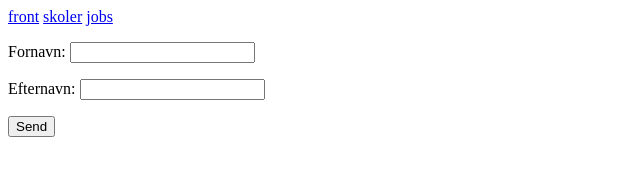
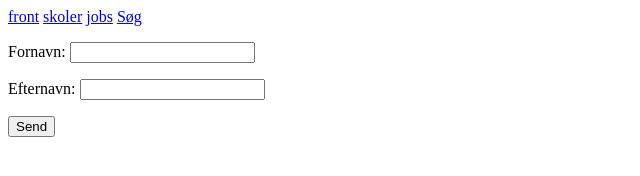
Before and after one commit to jonathanTOPerrier/express-test-repo, a website: page public/index.html in a window 1280 px wide. Shown: the full height of the page, 0-640 px from the left. Drawn offline with Linux system fonts and the light colour scheme.

Commit message:
mindrer ændring - genvej til søge siden

```diff
--- a/public/index.html
+++ b/public/index.html
@@ -15,6 +15,7 @@
         <a href="index.html">front</a>
         <a href="skoler.html">skoler</a>
         <a href="jobs.html">jobs</a>
+        <a href="search.html">Søg</a>
 
         <form>
             <p>Fornavn:
```
